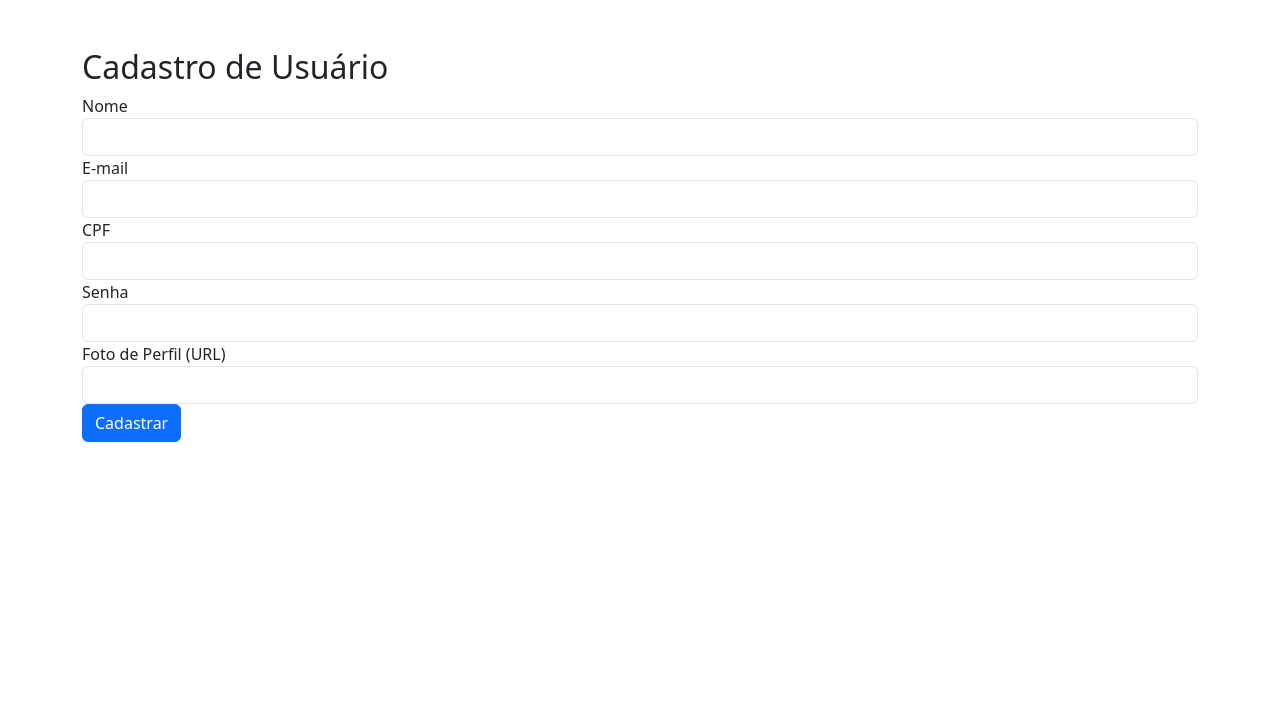
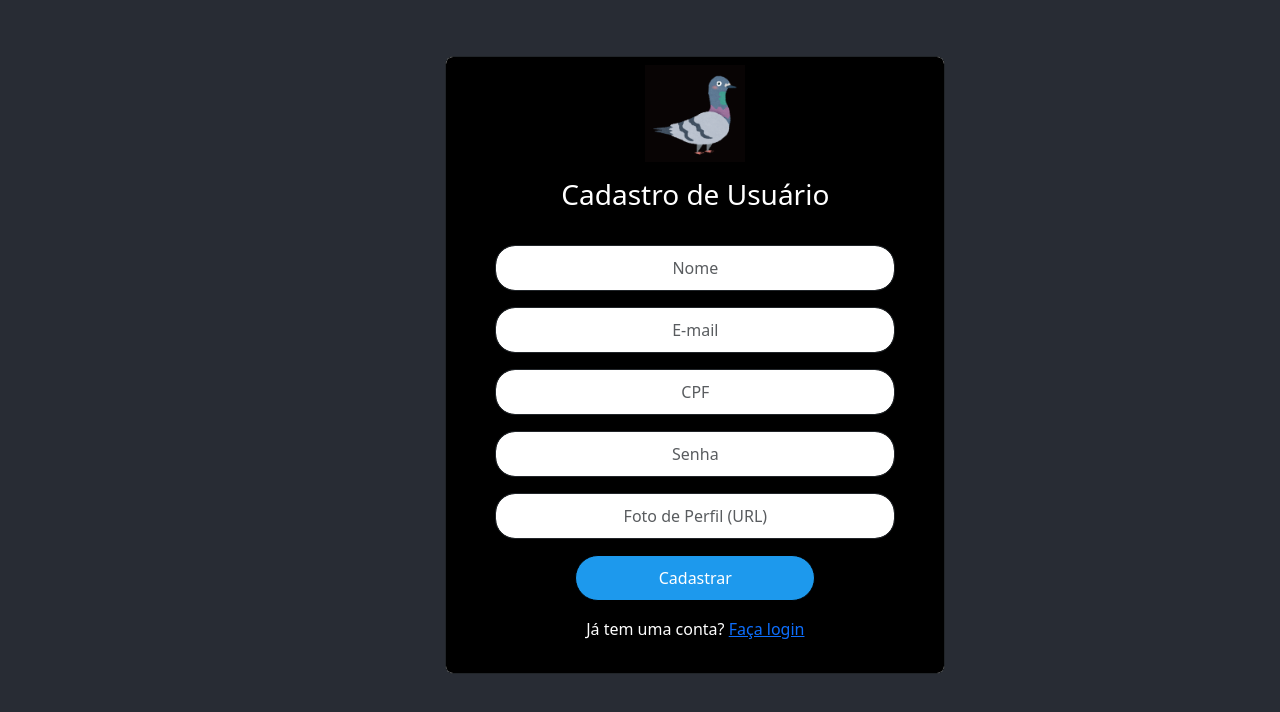
Before and after one commit to fernandesvictoria/O-Pombo-Frontend, an Angular app: page /login/cadastro in a window 1280 px wide. Shown: the top 712 px of the page. Built offline with nearby package versions, Linux system fonts and the light colour scheme.

Commit message:
feat: cadastro user interface

```diff
--- a/src/app/login/cadastro/cadastro.component.html
+++ b/src/app/login/cadastro/cadastro.component.html
@@ -1,28 +1,48 @@
-<div class="container mt-5">
-  <h2>Cadastro de Usuário</h2>
-  <form (ngSubmit)="cadastrar()">
-    <div class="form-group">
-      <label for="nome">Nome</label>
-      <input type="text" id="nome" class="form-control" [(ngModel)]="usuario.nome" name="nome" required>
+<div class="container-fluid g-5" style="background-color: #282c34; min-height: 100vh;">
+  <div class="row text-center p-2 align-items-center justify-content-center">
+    <div class="col col-md-4 pt-5">
+      <div class="card border-dark rounded-3" style="border-radius: 20px; overflow: hidden; width: 500px;">
+        <div class="card-header bg-black">
+          <img src="assets/images/pigeon.png" alt="lago" class="img-fluid mx-auto d-block" style="max-width: 100px;">
+          <h3 class="text-white pt-3">Cadastro de Usuário</h3>
+        </div>
+        <div class="card-body bg-black d-flex flex-column align-items-center">
+          <form (ngSubmit)="cadastrar()" style="width: 100%; max-width: 400px;">
+            <div class="mb-3">
+              <input [(ngModel)]="usuario.nome" type="text" class="form-control border-dark" name="nome" placeholder="Nome"
+                style="width: 100%; border-radius: 20px; text-align: center; padding: 10px;" required />
+                <div class="invalid-feedback"> Informe seu nome</div>
+            </div>
+            <div class="mb-3">
+              <input [(ngModel)]="usuario.email" type="email" class="form-control border-dark" name="email" placeholder="E-mail"
+                style="width: 100%; border-radius: 20px; text-align: center; padding: 10px;" required />
+                <div class="invalid-feedback"> Informe o email</div>
+            </div>
+            <div class="mb-3">
+              <input [(ngModel)]="usuario.cpf" type="text" class="form-control border-dark" name="cpf" placeholder="CPF"
+                style="width: 100%; border-radius: 20px; text-align: center; padding: 10px;" required />
+                <div class="invalid-feedback">CPF é obrigatório</div>
+            </div>
+            <div class="mb-3">
+              <input [(ngModel)]="usuario.senha" type="password" class="form-control border-dark" name="senha"
+                placeholder="Senha" style="width: 100%; border-radius: 20px; text-align: center; padding: 10px;" required />
+                <div class="invalid-feedback">Escolha uma senha</div>
+            </div>
+            <div class="mb-3">
+              <input [(ngModel)]="usuario.fotoDePerfil" type="text" class="form-control border-dark" name="fotoDePerfil"
+                placeholder="Foto de Perfil (URL)" style="width: 100%; border-radius: 20px; text-align: center; padding: 10px;" />
+            </div>
+            <div class="text-center">
+
+              <div class="form-group">
+                <button type="submit" class="btn btn-primary" style="background-color: #1d99ed; padding: 10px 20px; border: 1px solid #000; border-radius: 30px; cursor: pointer; width: 60%;">Cadastrar</button>
+              </div>
+              <p class="text-white mt-3">Já tem uma conta? <a [routerLink]="'/login'" class="btn-link d-inline">Faça login</a>
+              </p>
+            </div>
+          </form>
+        </div>
+      </div>
     </div>
-    <div class="form-group">
-      <label for="email">E-mail</label>
-      <input type="email" id="email" class="form-control" [(ngModel)]="usuario.email" name="email" required>
-    </div>
-    <div class="form-group">
-      <label for="cpf">CPF</label>
-      <input type="text" id="cpf" class="form-control" [(ngModel)]="usuario.cpf" name="cpf" required>
-    </div>
-    <div class="form-group">
-      <label for="senha">Senha</label>
-      <input type="password" id="senha" class="form-control" [(ngModel)]="usuario.senha" name="senha" required>
-    </div>
-    <div class="form-group">
-      <label for="fotoDePerfil">Foto de Perfil (URL)</label>
-      <input type="text" id="fotoDePerfil" class="form-control" [(ngModel)]="usuario.fotoDePerfil" name="fotoDePerfil">
-    </div>
-    <div class="form-group">
-      <button type="submit" class="btn btn-primary">Cadastrar</button>
-    </div>
-  </form>
+  </div>
 </div>
```
